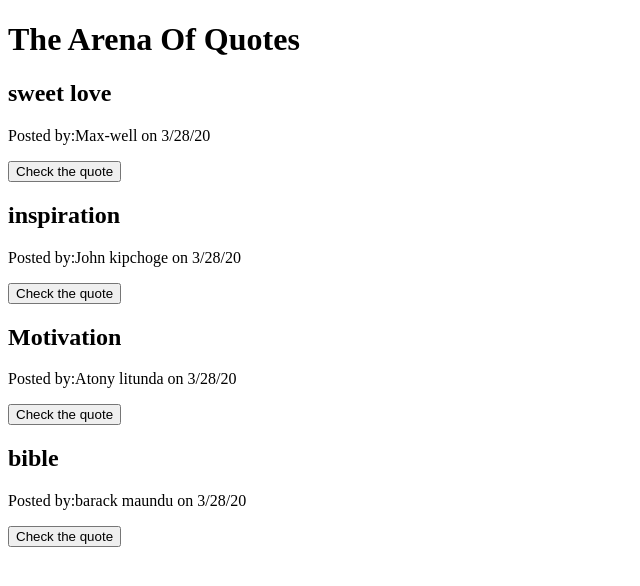
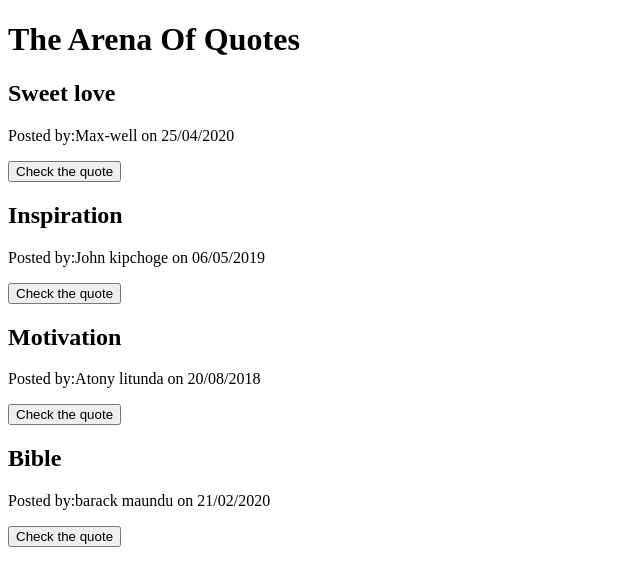
Before and after one commit to barackmaund1/Quotes-app, an Angular app: page / in a window 1280 px wide. Shown: the top 586 px of the page, without its empty margins (0-640 px from the left). Built offline with nearby package versions, Linux system fonts and the light colour scheme.

Commit message:
deleted errors

```diff
--- a/src/app/quotes-detail/quotes-detail.component.html
+++ b/src/app/quotes-detail/quotes-detail.component.html
@@ -3,3 +3,4 @@
 <button (click)='likebuttonclick()'>{{numberOflikes}}like</button>
 <button (click)='dislikebuttonclick()'>{{numberOfdislikes}}Dislike</button>
 <p>Posted:{{quote.completeDate|dateCount}}days ago</p>
+<button (click)='quoteDelete(true)'>Delete the quote</button>
--- a/src/app/quotes-detail/quotes-detail.component.ts
+++ b/src/app/quotes-detail/quotes-detail.component.ts
@@ -17,6 +17,10 @@ export class QuotesDetailComponent implements OnInit {
   dislikebuttonclick(){
     this.numberOfdislikes ++;
   }
+  @Output()isComplete=new EventEmitter<boolean>();
+  quoteDelete(complete:boolean){
+    this.isComplete.emit(complete)
+  }
   constructor() { }
 
   ngOnInit(): void {
--- a/src/app/quotes/quotes.component.html
+++ b/src/app/quotes/quotes.component.html
@@ -1,7 +1,7 @@
 <h1>The Arena Of Quotes</h1>
 <div *ngFor='let quote of quotes;let i=index'>
      <h2 appQuotes>{{quote.name}}</h2>
-     <p>Posted by:{{quote.poster}} on  {{quote.completeDate|date:'shortDate'}}</p>
+     <p>Posted by:{{quote.poster}} on  {{quote.completeDate|date:'dd/MM/yyyy'}}</p>
      <button (click)='toggleDetails(i)' >Check the quote</button>
-     <app-quotes-detail *ngIf='quote.showDescription'  [quote]='quote'></app-quotes-detail>
+     <app-quotes-detail *ngIf='quote.showDescription' (isComplete)='deleteQuote($event,i)'  [quote]='quote'></app-quotes-detail>
 </div>
--- a/src/app/quotes/quotes.component.ts
+++ b/src/app/quotes/quotes.component.ts
@@ -8,13 +8,22 @@ import { Component, OnInit } from '@angular/core';
 })
 export class QuotesComponent implements OnInit {
   quotes:Quotes[]=[
-    new Quotes(1,'sweet love','your always gain by giving love',"Resse Withersporn","Max-well",new Date()),
-    new Quotes(2,'inspiration','You just can beat the person who never gives up','beinspired.com','John kipchoge',new Date()),
-    new Quotes(3,"Motivation","With the new day comes new strength and new thoughts","Eleoner.com","Atony litunda",new Date()),
-    new Quotes(4,'bible','Without holiness no one will see God:Heb 12:14','Prophet Edward Owuor','barack maundu',new Date())
+    new Quotes(1,'Sweet love','your always gain by giving love',"Resse Withersporn","Max-well",new Date(2020,3,25)),
+    new Quotes(2,'Inspiration','You just can beat the person who never gives up','beinspired.com','John kipchoge',new Date(2019,4,6)),
+    new Quotes(3,"Motivation","With the new day comes new strength and new thoughts","Eleoner.com","Atony litunda",new Date(2018,7,20)),
+    new Quotes(4,'Bible','Without holiness no one will see God:Heb 12:14','Prophet Edward Owuor','barack maundu',new Date(2020,1,21))
   ];
   toggleDetails(index){
     this.quotes[index].showDescription=!this.quotes[index].showDescription;
+  }
+  deleteQuote(isComplete,index){
+     if(isComplete){
+       let toDelete=confirm(`Are you sure you want to delete ${this.quotes[index].name}?`)
+
+     if(toDelete){
+       this.quotes.splice(index,1)
+     }
+      }
   }
   constructor() { }
 
```
